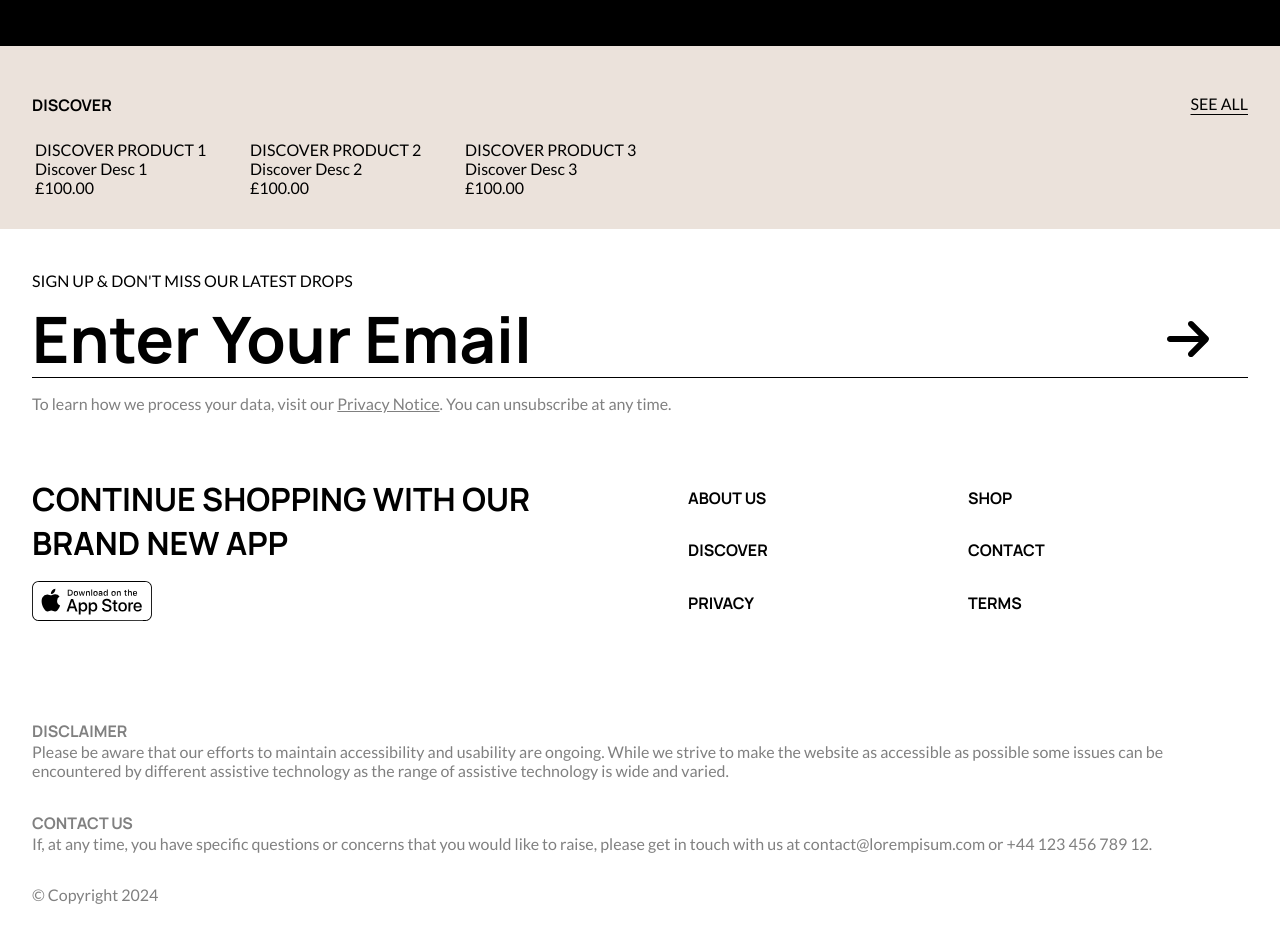
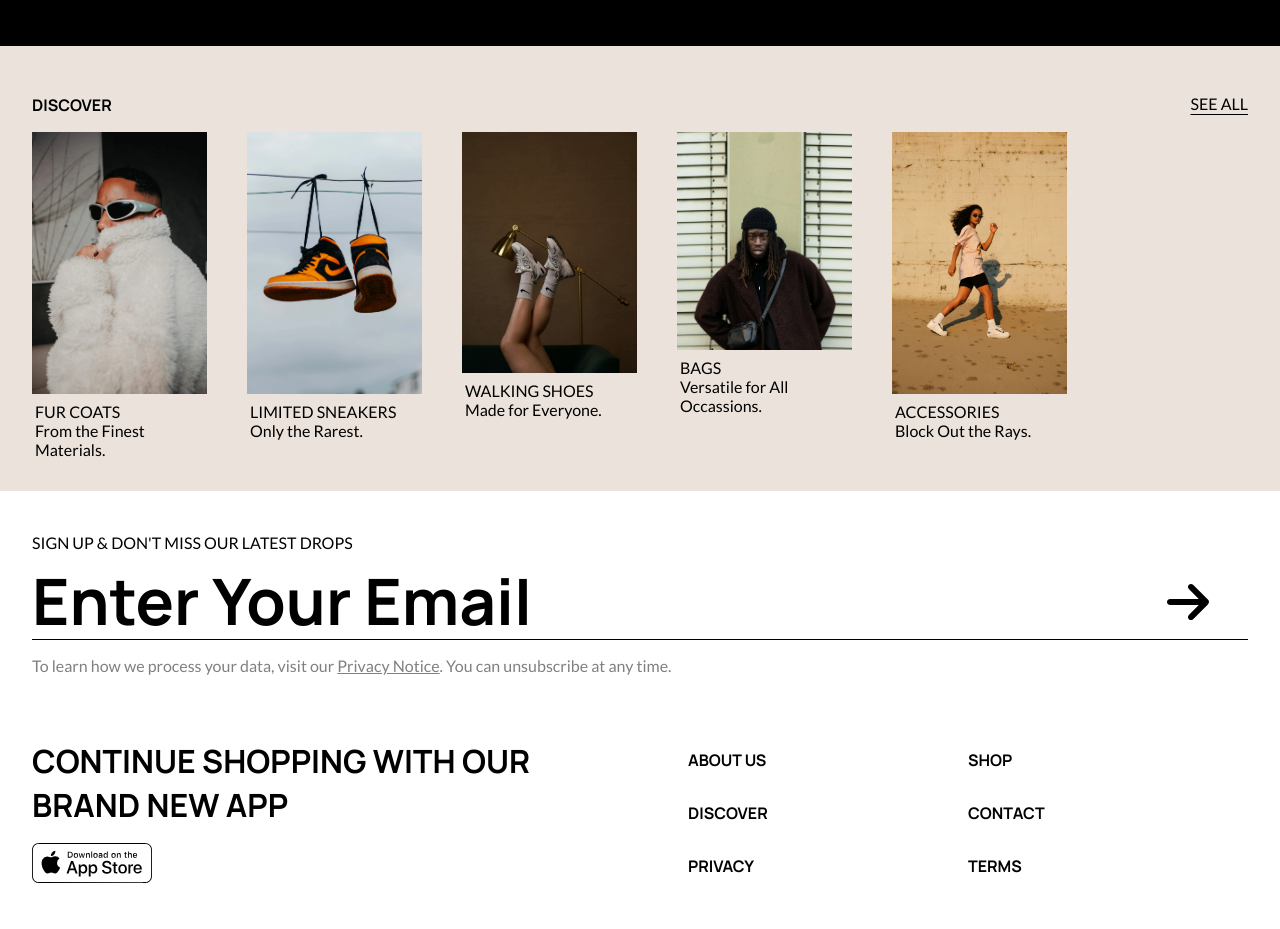
Before and after one commit to dylewskii/shopping-cart, a React (Vite) app: page / in a window 1280 px wide. Shown: the part 2025-2954 px from the top of the page. Built offline with nearby package versions, Linux system fonts and the light colour scheme.

Commit message:
import images for Discover section

```diff
--- a/src/App.jsx
+++ b/src/App.jsx
@@ -13,6 +13,11 @@ import blackAF1 from "./assets/images/shoes/air-force-1-black-1.webp";
 import whiteAF1 from "./assets/images/shoes/air-force-1-white-1.webp";
 import dunkLow from "./assets/images/shoes/dunk-low-green-1.webp";
 import v2k from "./assets/images/shoes/v2k-white-1.webp";
+import upsideDown from "./assets/images/homepage/upside-down-shoes.webp";
+import jordansInAir from "./assets/images/homepage/orange-jordans-in-air.webp";
+import furCoat from "./assets/images/homepage/fur-coat.webp";
+import sideBag from "./assets/images/homepage/side-bag.webp";
+import womanWalking from "./assets/images/homepage/woman-walking.webp";
 
 function App() {
   return (
@@ -71,24 +76,56 @@ function App() {
         <CarouselBanner.Items>
           {/* ------ Card One ------ */}
           <ProductCard>
-            <ProductCard.ProductImage />
-            <ProductCard.Title>Discover Product 1</ProductCard.Title>
-            <ProductCard.Description>Discover Desc 1</ProductCard.Description>
-            <ProductCard.Price>£100.00</ProductCard.Price>
+            <ProductCard.ProductImage
+              src={furCoat}
+              alt={"Man with a fur coat"}
+            />
+            <ProductCard.Title>Fur Coats</ProductCard.Title>
+            <ProductCard.Description>
+              From the Finest Materials.
+            </ProductCard.Description>
           </ProductCard>
           {/* ------ Card Two ------ */}
           <ProductCard>
-            <ProductCard.ProductImage />
-            <ProductCard.Title>Discover Product 2</ProductCard.Title>
-            <ProductCard.Description>Discover Desc 2</ProductCard.Description>
-            <ProductCard.Price>£100.00</ProductCard.Price>
+            <ProductCard.ProductImage
+              src={jordansInAir}
+              alt={"Shoes tied to an electricity line"}
+            />
+            <ProductCard.Title>Limited Sneakers</ProductCard.Title>
+            <ProductCard.Description>Only the Rarest.</ProductCard.Description>
           </ProductCard>
           {/* ------ Card Three ------ */}
           <ProductCard>
-            <ProductCard.ProductImage />
-            <ProductCard.Title>Discover Product 3</ProductCard.Title>
-            <ProductCard.Description>Discover Desc 3</ProductCard.Description>
-            <ProductCard.Price>£100.00</ProductCard.Price>
+            <ProductCard.ProductImage
+              src={upsideDown}
+              alt={"A person wearing shoes with their legs up"}
+            />
+            <ProductCard.Title>Walking Shoes</ProductCard.Title>
+            <ProductCard.Description>
+              Made for Everyone.
+            </ProductCard.Description>
+          </ProductCard>
+          {/* ------ Card Four ------ */}
+          <ProductCard>
+            <ProductCard.ProductImage
+              src={sideBag}
+              alt={"A man wearing a side bag"}
+            />
+            <ProductCard.Title>BAGS</ProductCard.Title>
+            <ProductCard.Description>
+              Versatile for All Occassions.
+            </ProductCard.Description>
+          </ProductCard>
+          {/* ------ Card Five ------ */}
+          <ProductCard>
+            <ProductCard.ProductImage
+              src={womanWalking}
+              alt={"A woman with sunglasses walking with her head to the side"}
+            />
+            <ProductCard.Title>Accessories</ProductCard.Title>
+            <ProductCard.Description>
+              Block Out the Rays.
+            </ProductCard.Description>
           </ProductCard>
         </CarouselBanner.Items>
       </CarouselBanner>
```
